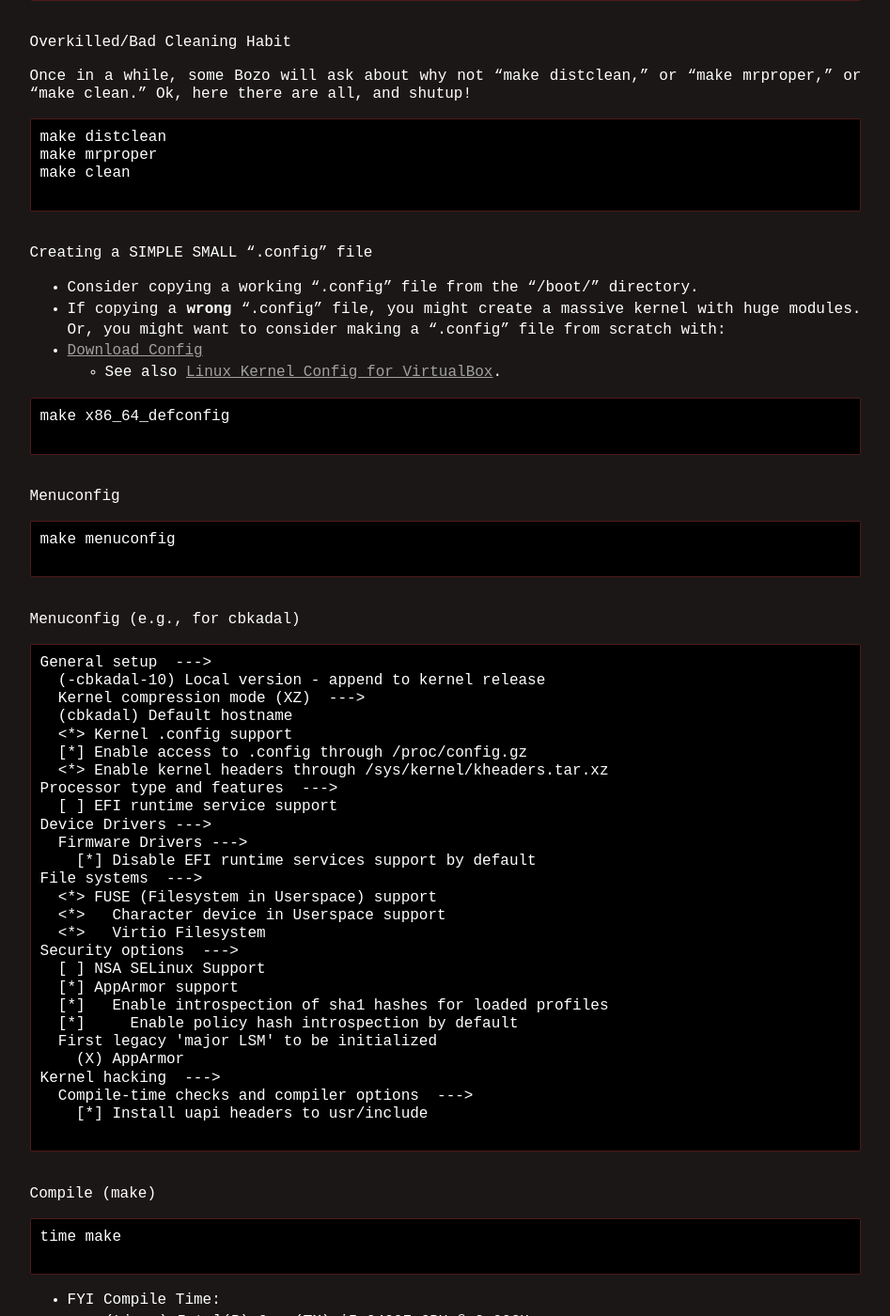
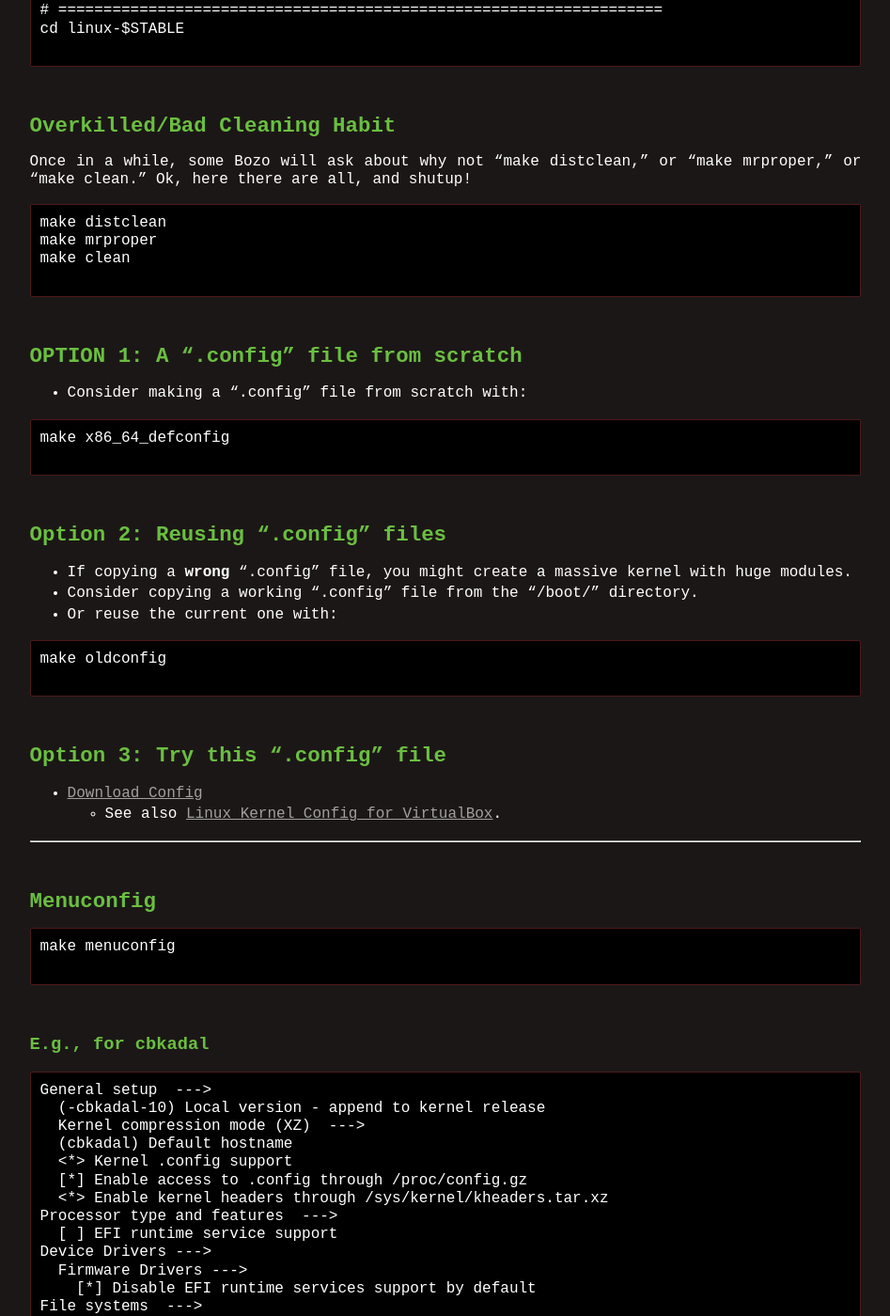
Before and after one commit to yforku/doit, a Jekyll site: the page built from 007.md, in a window 1280 px wide and 1400 px high, scrolled down 1380 px. Shown: the whole window at 94% size, without its empty margins (166-1113 px from the left). Built offline with Jekyll 4.4.1, drawn with Linux system fonts in a browser that asks for light colours; some of the changed text lies outside the part shown.

Commit message:
modified:   007.pmd assets/configs/config-linux-kernel.txt

````diff
--- a/007.md
+++ b/007.md
@@ -5,12 +5,12 @@ title:  "How to compile Linux Kernel on Debian VirtualBox Guest"
 <br id="idx01">
 ## Debian Packages
 
-See <https://osp4diss.vlsm.org/osp-103.html> for more details.
+* See <https://osp4diss.vlsm.org/osp-103.html> for more details.
 
 <br id="idx02">
 ## Download Latest STABLE Kernel
 
-Fetch the latest STABLE kernel from <https://kernel.org/>.
+* Fetch the latest STABLE kernel from <https://kernel.org/>.
 
 ```
 # START =============================================================
@@ -36,14 +36,15 @@ gpg --locate-keys torvalds@kernel.org gregkh@kernel.org
 ```
 
 <br id="idx02a">
-Sign Key (optional)
+## Sign Key (optional)
+
 ```
 gpg --sign-key gregkh@kernel.org
 
 ```
 
 <br id="idx03">
-Uncompress the file and verify
+## Uncompress the file and verify
 
 ```
 # ===================================================================
@@ -55,7 +56,7 @@ gpg --verify $PGP $TARBALL
 ```
 
 <br id="idx04">
-Extract TAR file
+## Extract TAR file
 
 ```
 # ===================================================================
@@ -66,7 +67,7 @@ cd linux-$STABLE
 ```
 
 <br id="idx05">
-Overkilled/Bad Cleaning Habit
+## Overkilled/Bad Cleaning Habit
 
 Once in a while, some Bozo will ask about why not "make distclean,"
 or "make mrproper," or "make clean."
@@ -80,20 +81,33 @@ make clean
 ```
 
 <br id="idx06">
-Creating a SIMPLE SMALL ".config" file
-* Consider copying a working ".config" file from the "/boot/" directory.
-* If copying a **wrong** ".config" file, you might create a massive kernel with huge modules.
-  Or, you might want to consider making a ".config" file from scratch with:
-* [Download Config](assets/configs/config-linux-kernel.txt)
-  * See also [Linux Kernel Config for VirtualBox](008.md).
+## OPTION 1: A ".config" file from scratch
+* Consider making a ".config" file from scratch with:
 
 ```
 make x86_64_defconfig
 
 ```
 
+<br id="idx06a">
+## Option 2: Reusing ".config" files
+* If copying a **wrong** ".config" file, you might create a massive kernel with huge modules.
+* Consider copying a working ".config" file from the "/boot/" directory.
+* Or reuse the current one with:
+
+```
+make oldconfig
+
+```
+
+<br id="idx06b">
+## Option 3: Try this ".config" file
+* [Download Config](assets/configs/config-linux-kernel.txt)
+  * See also [Linux Kernel Config for VirtualBox](008.md).
+
+<hr>
 <br id="idx07">
-Menuconfig
+## Menuconfig
 
 ```
 make menuconfig
@@ -101,7 +115,7 @@ make menuconfig
 ```
 
 <br id="idx08">
-Menuconfig (e.g., for cbkadal)
+### E.g., for cbkadal
 
 ```
 General setup  --->
@@ -134,7 +148,7 @@ Kernel hacking  --->
 ```
 
 <br id="idx09">
-Compile (make)
+## Compile (make)
 
 ```
 time make
@@ -169,7 +183,7 @@ time make
         * sys     16m59.542s
 
 <br id="idx10">
-Install (root)
+## Install (root)
 
 ```
 # USER: ROOT ============
@@ -182,7 +196,7 @@ make headers_install INSTALL_HDR_PATH=/usr
 ```
 
 <br id="idx11">
-Known Boot Errors
+## Known Boot Errors
 
 ```
 ata1.00: Read log 0x00 page 0x00 failed, Emask 0x1
@@ -190,7 +204,7 @@ ata1.00: Read log 0x00 page 0x00 failed, Emask 0x1
 ```
 
 <br id="idx12">
-Linux Firmware
+## Linux Firmware
 * URL: <https://git.kernel.org/pub/scm/linux/kernel/git/firmware/linux-firmware.git/>
   * E.g. TARBALL "linux-firmware-20220509.tar.gz"
     * open the TARBALL
@@ -205,10 +219,8 @@ cp -r rtl_nic/ /lib/firmware/
 
 ```
 
-
-
 <br id="idx13">
-Old Modules
+## Old Modules
 * You have to delete old modules (/lib/modules) and old config (/boot/) files manually.
   Do not forget to "update-grub".
 * Visit (ROOT):
--- a/_config.yml
+++ b/_config.yml
@@ -1,4 +1,4 @@
-version:          "0043--15-Jul-2022"
+version:          "0043a--15-Jul-2022"
 copyright:        "2021-2022"
 title:            "This Is How Me Do It!"
 author:           "C. BinKadal"
````
Also changed, not shown: 004.md (+1 -1 lines), 008.md (+16 -36 lines), assets/configs/config-linux-kernel.txt (+16 -36 lines), 1 other file.
